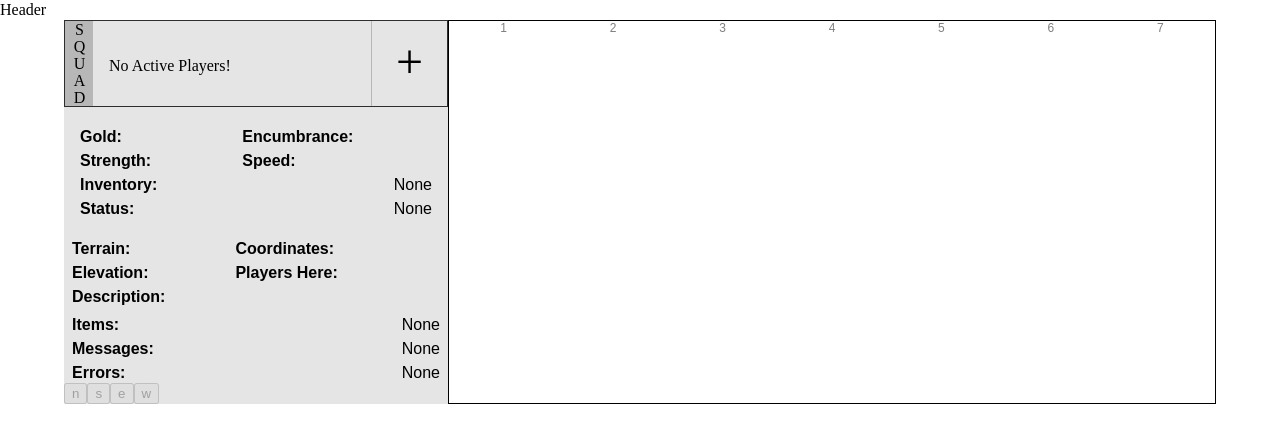
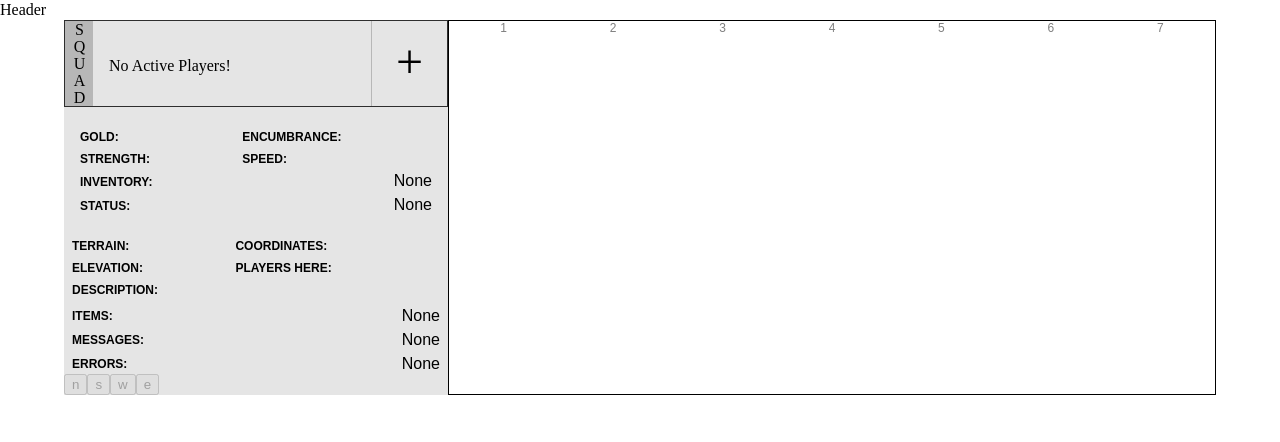
Before and after one commit to ryangclark/lambda-MUD, a React (Create React App) app in the folder adventure/: page / in a window 1280 px wide. Shown: the top 442 px of the page. Built offline with nearby package versions, Linux system fonts and the light colour scheme.

Commit message:
Fighting with grid to get things to fit and look pretty

```diff
--- a/adventure/src/components/Players/PlayerButtons.js
+++ b/adventure/src/components/Players/PlayerButtons.js
@@ -10,7 +10,7 @@ const PlayerButtons = props => {
 
 	return (
 		<div className="player-buttons">
-			{['n', 's', 'e', 'w'].map(i => (
+			{['n', 's', 'w', 'e'].map(i => (
 				<button
 					className="move-button"
 					disabled={!exits.hasOwnProperty(i)}
--- a/adventure/src/components/Players/PlayerRoom.js
+++ b/adventure/src/components/Players/PlayerRoom.js
@@ -21,24 +21,27 @@ const PlayerRoom = props => {
 			<p className="stat-label">Players Here:</p>
 			<p className="stat-data">{playerRoom && playerRoom.players.length}</p>
 
-			<p className="stat-label full">Description:</p>
-			<p className="stat-data full">{playerRoom && playerRoom.description}</p>
+			<p className="stat-label big">Description:</p>
+			<p
+				className="stat-data big"
+				style={{'maxWidth': '95%'}}
+			>{playerRoom && playerRoom.description}</p>
 
-			<p className="stat-label">Items:</p>
+			<p className="stat-label left">Items:</p>
 			{(playerRoom && playerRoom.items.length)
 				? playerRoom.items.map(item =>
 					<p className="stat-data entry" key={item}>{item}</p>)
 				: <p className="stat-data entry">None</p>
 			}
 
-			<p className="stat-label big">Messages:</p>
+			<p className="stat-label left">Messages:</p>
 			{(playerRoom && playerRoom.messages.length)
 				? playerRoom.messages.map(message =>
 					<p className="stat-data entry" key={message}>{message}</p>)
 				: <p className="stat-data entry">None</p>
 			}
 
-			<p className="stat-label big">Errors:</p>
+			<p className="stat-label left">Errors:</p>
 			{(playerRoom && playerRoom.errors.length)
 				? playerRoom.errors.map(error =>
 					<p className="stat-data entry" key={error}>{error}</p>)
--- a/adventure/src/components/Players/PlayerStatus.js
+++ b/adventure/src/components/Players/PlayerStatus.js
@@ -29,7 +29,7 @@ const PlayerStatus = props => {
 					: <p className="stat-data entry">None</p>
 				}
 
-				<p className="stat-label big">Status:</p>
+				<p className="stat-label">Status:</p>
 				{(playerStatus && playerStatus.status.length)
 					? playerStatus.status.map(status =>
 						<p className="stat-data entry" key={status}>{status}</p>)
--- a/adventure/src/components/Players/Players.css
+++ b/adventure/src/components/Players/Players.css
@@ -103,10 +103,17 @@
 .stat-label {
 	/*color: rgba(0,0,0,0.7);*/
 	font-family: sans-serif;
+	font-size: 0.75rem;
 	font-weight: bold;
+	padding-top: 0.2rem;
+	text-transform: uppercase;
 }
 
-.stat-data.full, .stat-label.full {
-	grid-column: 1 / -1;
+.stat-label.left {
+	grid-column: 1;
+}
+
+.stat-data.big, .stat-label.big {
+	grid-column: 1 / -2;
 	text-align: left;
 }
```
